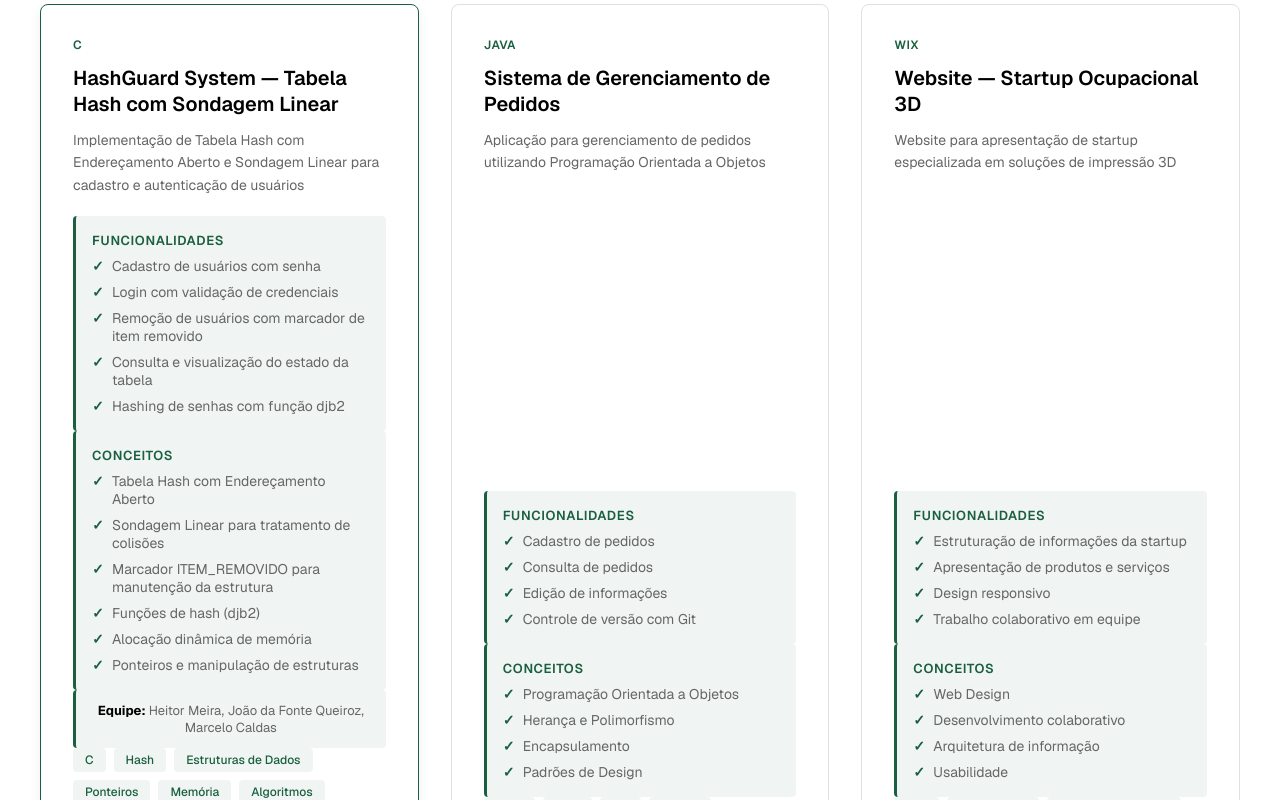
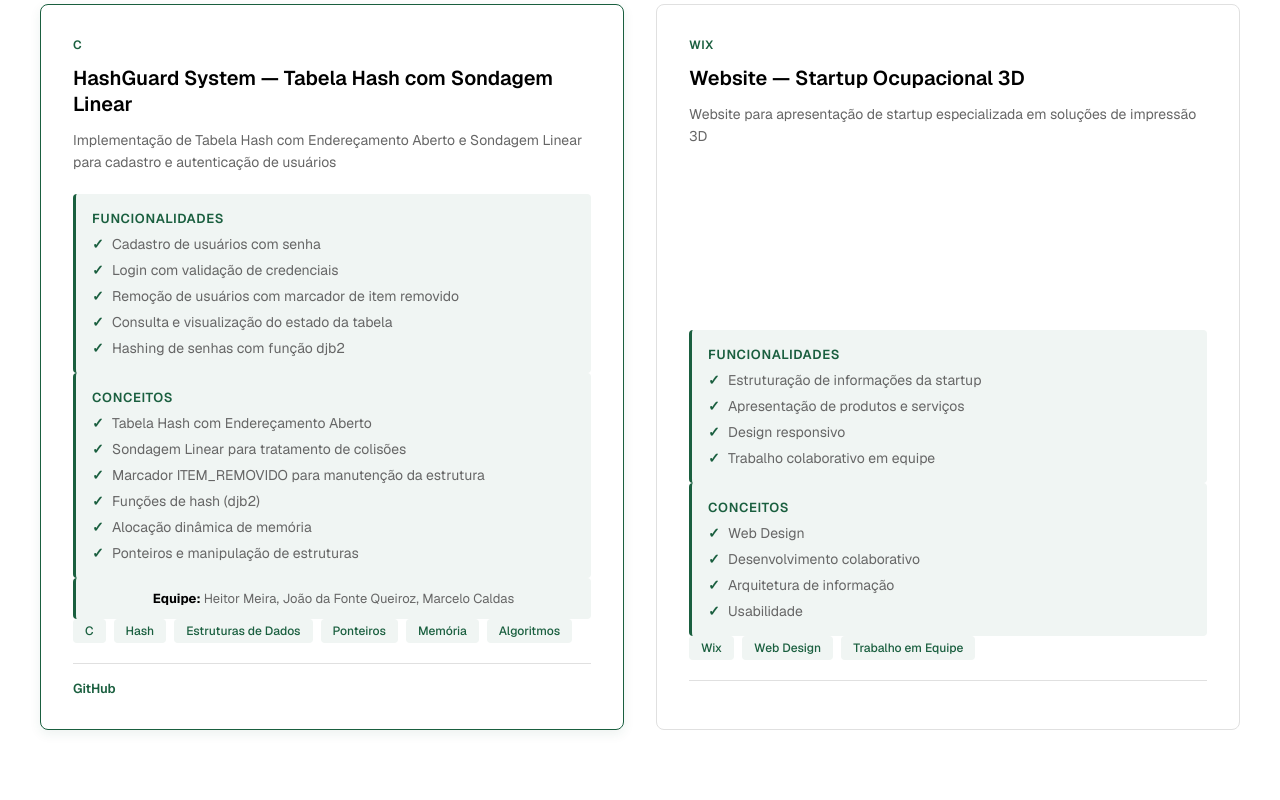
Before and after one commit to Heitormeira/ProgramacaoWebMobile, a Next.js app in the folder react-01/: page / in a window 1280 px wide. Shown: the part 3960-4760 px from the top of the page. Built offline with nearby package versions, Linux system fonts and the light colour scheme.

Commit message:
remove: remover projeto 'Sistema de Gerenciamento de Pedidos' do portfólio

```diff
--- a/react-01/app/page.js
+++ b/react-01/app/page.js
@@ -67,28 +67,6 @@ export default function Home() {
         github: "https://github.com/joaodafontequeiroz/projeto-Tabela-Hash-estrutura-de-dados-"
       },
       featured: true
-    },
-    {
-      title: "Sistema de Gerenciamento de Pedidos",
-      tech: "Java",
-      description: "Aplicação para gerenciamento de pedidos utilizando Programação Orientada a Objetos",
-      features: [
-        "Cadastro de pedidos",
-        "Consulta de pedidos",
-        "Edição de informações",
-        "Controle de versão com Git"
-      ],
-      concepts: [
-        "Programação Orientada a Objetos",
-        "Herança e Polimorfismo",
-        "Encapsulamento",
-        "Padrões de Design"
-      ],
-      technologies: ["Java", "POO", "Git", "GitHub"],
-      tags: ["Java", "POO", "Git", "GitHub"],
-      year: "2025",
-      university: "UNICAP",
-      links: { github: "#" }
     },
     {
       title: "Website — Startup Ocupacional 3D",
```
